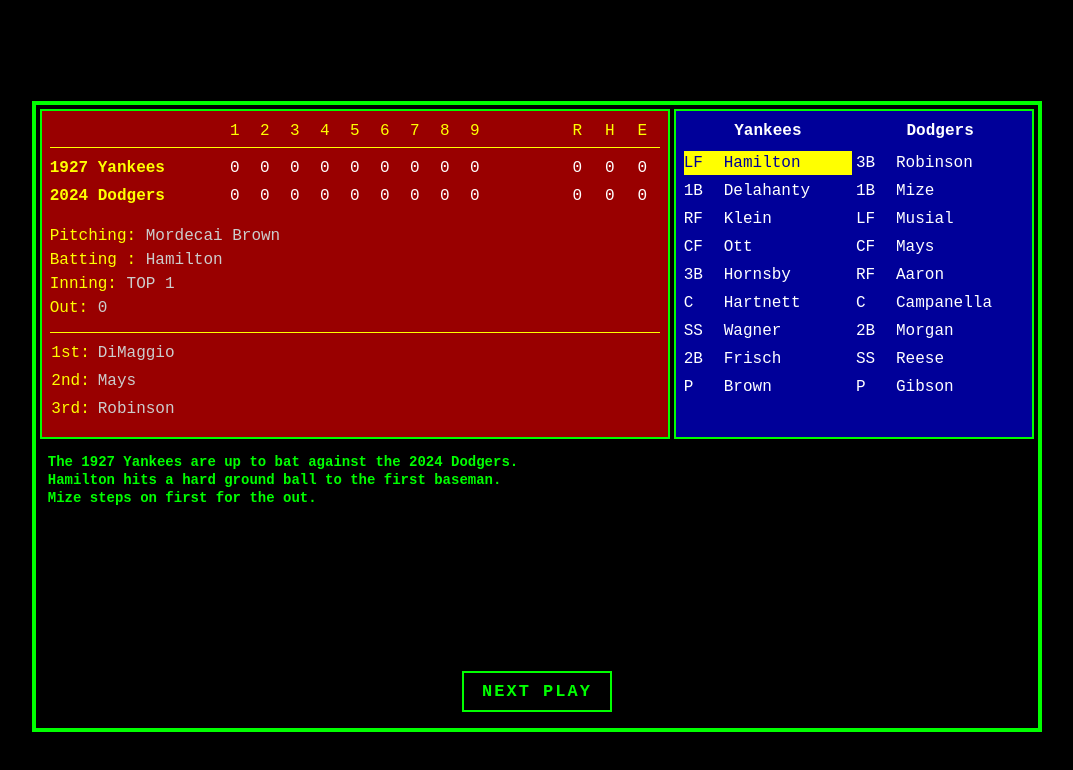
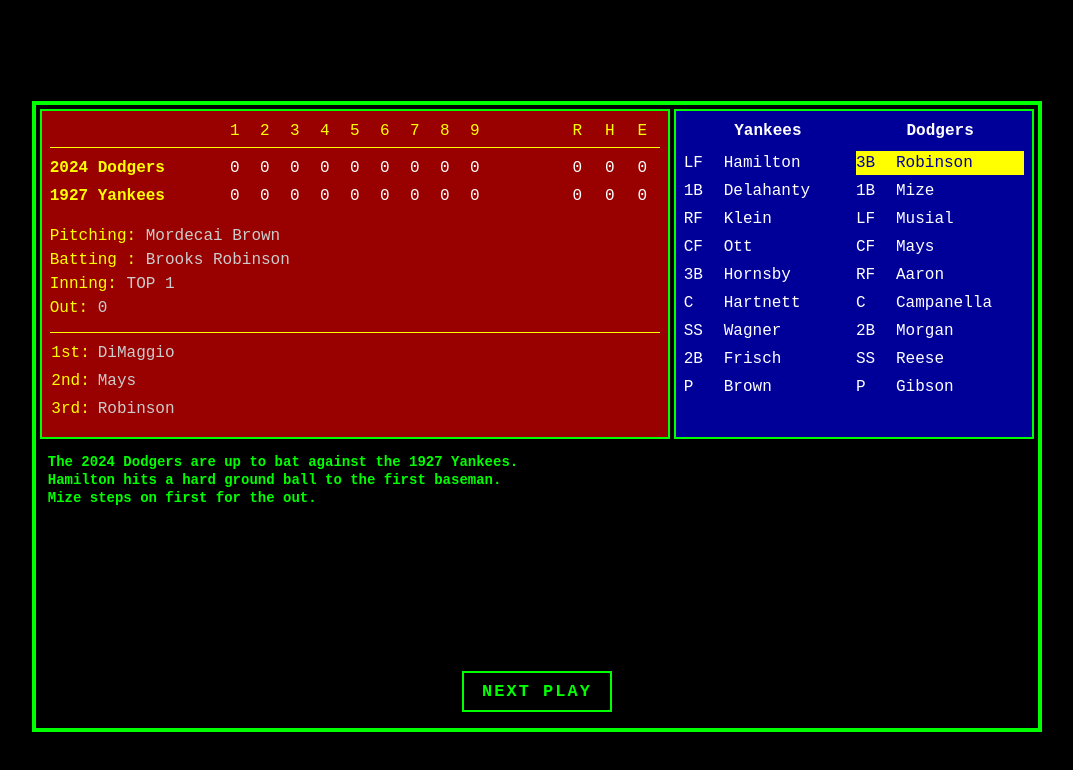
Before and after one commit to fbasas/bball-playback, a React (Vite) app in the folder frontend/: page / in a window 1280 px wide. Shown: the top 770 px of the page, without its empty margins (48-1121 px from the left). Built offline with nearby package versions, Linux system fonts and the light colour scheme.

Commit message:
fbasas: Cleanup on the current pitcher/batter, and make sure visitors are on top of the scoreboard and the home team is at the bottom

```diff
--- a/frontend/src/components/BaseballGame.tsx
+++ b/frontend/src/components/BaseballGame.tsx
@@ -31,8 +31,8 @@ function BaseballGame() {
 
   // Get current batter and pitcher full names
   const currentBatterLastName = isTopInning ?
-    gameState.visitors.currentBatter(isTopInning) :
-    gameState.home.currentBatter(isTopInning)
+    gameState.visitors.currentBatter :
+    gameState.home.currentBatter
 
   // Find the current batter's full information
   const currentBatterTeam = isTopInning ? gameState.visitors : gameState.home
@@ -47,8 +47,8 @@ function BaseballGame() {
 
   // Get the current pitcher's name
   const currentPitcherName = isTopInning ?
-    gameState.home.currentPitcher(isTopInning) :
-    gameState.visitors.currentPitcher(isTopInning)
+    gameState.home.currentPitcher :
+    gameState.visitors.currentPitcher
 
   // Function to handle the next play action
   const handleNextPlay = () => {
@@ -168,6 +168,21 @@ function BaseballGame() {
 
             {/* Teams and scores */}
             <div className="teams-container">
+              <div className={`team-row ${battingTeam.id === teams.away.id ? "batting-team" : ""}`}>
+                <span className="team-name">{teams.away.displayName}</span>
+                <div className="innings-container">
+                  {gameState.visitors.stats.innings.map((score: number, i: number) => (
+                    <span key={i} className="score">
+                      {score}
+                    </span>
+                  ))}
+                </div>
+                <div className="stats-container">
+                  <span className="score">{gameState.visitors.stats.runs}</span>
+                  <span className="score">{gameState.visitors.stats.hits}</span>
+                  <span className="score">{gameState.visitors.stats.errors}</span>
+                </div>
+              </div>
               <div className={`team-row ${battingTeam.id === teams.home.id ? "batting-team" : ""}`}>
                 <span className="team-name">{teams.home.displayName}</span>
                 <div className="innings-container">
@@ -181,21 +196,6 @@ function BaseballGame() {
                   <span className="score">{gameState.home.stats.runs}</span>
                   <span className="score">{gameState.home.stats.hits}</span>
                   <span className="score">{gameState.home.stats.errors}</span>
-                </div>
-              </div>
-              <div className={`team-row ${battingTeam.id === teams.away.id ? "batting-team" : ""}`}>
-                <span className="team-name">{teams.away.displayName}</span>
-                <div className="innings-container">
-                  {gameState.visitors.stats.innings.map((score: number, i: number) => (
-                    <span key={i} className="score">
-                      {score}
-                    </span>
-                  ))}
-                </div>
-                <div className="stats-container">
-                  <span className="score">{gameState.visitors.stats.runs}</span>
-                  <span className="score">{gameState.visitors.stats.hits}</span>
-                  <span className="score">{gameState.visitors.stats.errors}</span>
                 </div>
               </div>
             </div>
@@ -243,7 +243,7 @@ function BaseballGame() {
                   {gameState.home.lineup.map((player: Player, index: number) => (
                     <div
                       key={index}
-                      className={`player-row ${currentBatterLastName === player.lastName ? "current-batter" : ""}`}
+                      className={`player-row ${!isTopInning && currentBatterLastName === player.lastName ? "current-batter" : ""}`}
                     >
                       <span className="position">{player.position}</span>
                       <span className="player-name">{player.lastName}</span>
@@ -257,7 +257,7 @@ function BaseballGame() {
                   {gameState.visitors.lineup.map((player: Player, index: number) => (
                     <div
                       key={index}
-                      className={`player-row ${currentBatterLastName === player.lastName ? "current-batter" : ""}`}
+                      className={`player-row ${isTopInning && currentBatterLastName === player.lastName ? "current-batter" : ""}`}
                     >
                       <span className="position">{player.position}</span>
                       <span className="player-name">{player.lastName}</span>
--- a/frontend/src/data/initialBaseballState.ts
+++ b/frontend/src/data/initialBaseballState.ts
@@ -10,7 +10,7 @@ export const initialBaseballState: BaseballState = {
     onSecond: "Mays",
     onThird: "Robinson",
     log: [
-      "The 1927 Yankees are up to bat against the 2024 Dodgers.",
+      "The 2024 Dodgers are up to bat against the 1927 Yankees.",
       "Hamilton hits a hard ground ball to the first baseman.",
       "Mize steps on first for the out.",
     ]
@@ -19,7 +19,7 @@ export const initialBaseballState: BaseballState = {
     id: "1927NYA",
     displayName: "1927 Yankees",
     shortName: "Yankees",
-    currentPitcher: (isTopInning: boolean) => !isTopInning ? "Bob Gibson" : "Mordecai Brown",
+    currentPitcher: "Mordecai Brown",
     lineup: [
         { position: "LF", firstName: "Billy", lastName: "Hamilton" },
         { position: "1B", firstName: "Ed", lastName: "Delahanty" },
@@ -37,13 +37,13 @@ export const initialBaseballState: BaseballState = {
         hits: 0,
         errors: 0
       },
-      currentBatter: (isTopInning: boolean) => isTopInning ? null : "Hamilton"
+      currentBatter: "Hamilton"
     },
     visitors: {
       id: "2024LAD",
       displayName: "2024 Dodgers",
       shortName: "Dodgers",
-      currentPitcher: (isTopInning: boolean) => isTopInning ? "Mordecai Brown" : "Bob Gibson",
+      currentPitcher: "Bob Gibson",
       lineup: [
         { position: "3B", firstName: "Brooks", lastName: "Robinson" },
         { position: "1B", firstName: "Johnny", lastName: "Mize" },
@@ -61,6 +61,6 @@ export const initialBaseballState: BaseballState = {
         hits: 0,
         errors: 0
       },
-      currentBatter: (isTopInning: boolean) => isTopInning ? "Hamilton" : null
+      currentBatter: "Robinson"
     }
 };
--- a/frontend/src/types/BaseballTypes.ts
+++ b/frontend/src/types/BaseballTypes.ts
@@ -30,10 +30,10 @@ export interface TeamState {
   id: string;
   displayName: string;
   shortName: string;
-  currentPitcher: (isTopInning: boolean) => string;
+  currentPitcher: string;
   lineup: Player[];
   stats: TeamStats;
-  currentBatter: (isTopInning: boolean) => string | null;
+  currentBatter: string | null;
 }
 
 // Game state
```
